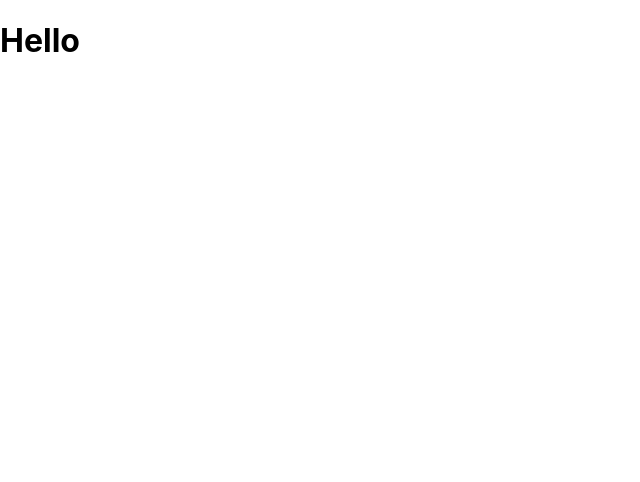
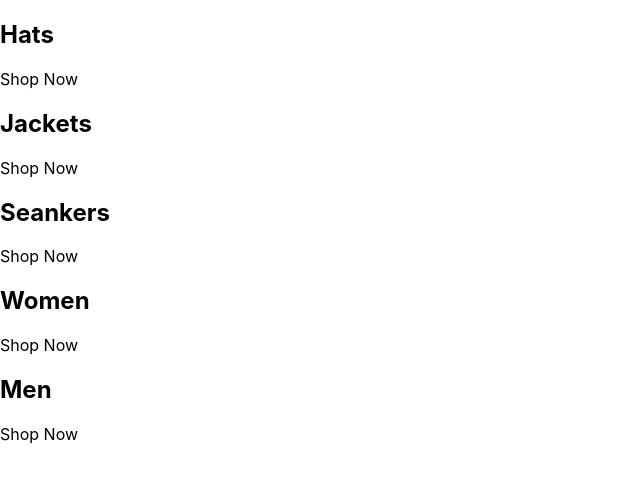
Before and after one commit to fiokee/clothing-store.github.io, a React (Create React App) app: page / in a window 1280 px wide. Shown: the top 482 px of the page, without its empty margins (0-640 px from the left). Built offline with nearby package versions, Linux system fonts and the light colour scheme.

Commit message:
working on the landpage

```diff
--- a/src/App.js
+++ b/src/App.js
@@ -1,9 +1,44 @@
 import React from "react";
 
 function App() {
+const categories = [{
+  id: 1,
+  title: "Hats",
+},
+
+{
+  id: 2,
+  title: "Jackets",
+},
+
+{
+  id: 3,
+  title: "Seankers",
+},
+
+{
+  id: 4,
+  title: "Women",
+},
+
+{
+  id: 5,
+  title: "Men",
+},
+]
+
   return (
-    <div>
-      <h1>Hello</h1>
+    <div className="categories-container">
+      {categories.map(({title})=>(
+
+      <div className="category-container">
+        <div className="background-image"/>
+        <div className="category-body-container">
+          <h2>{title}</h2>
+          <p>Shop Now</p>
+        </div>
+      </div>
+      ))}
     </div>
   );
 }
```
